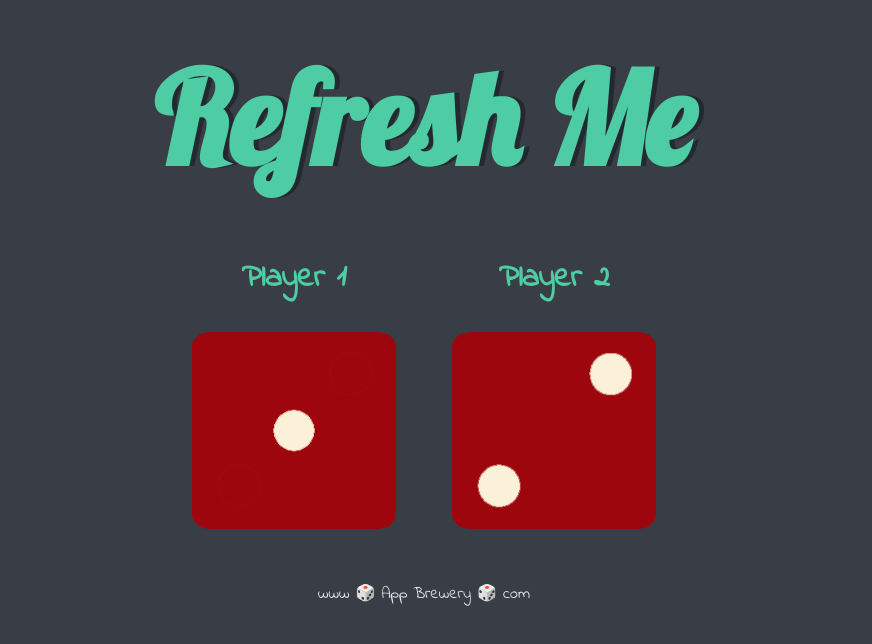
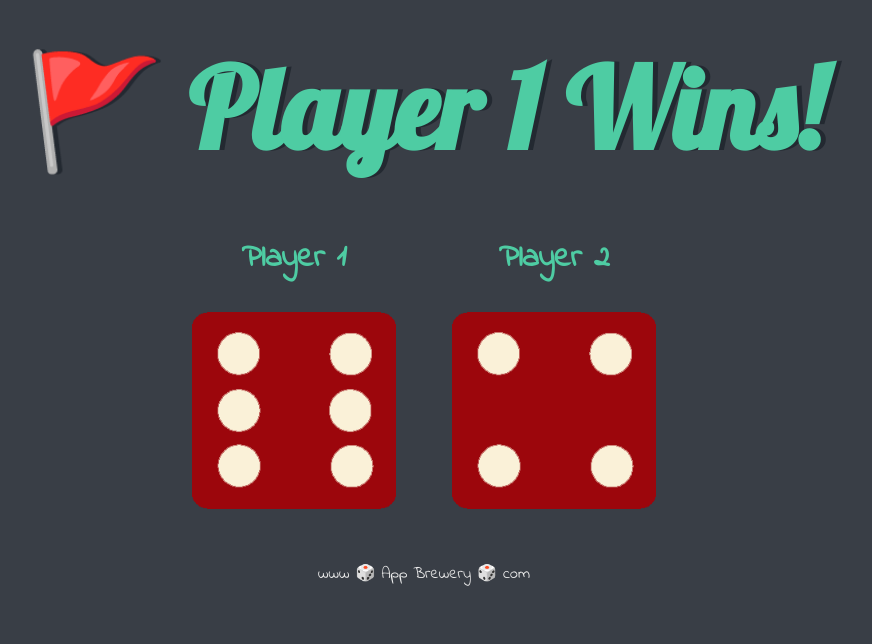
Before and after one commit to ClaudioNoggueira/dicee-game, a plain HTML site: page index.html in a window 1280 px wide. Shown: the whole page, without its empty margins (216-1088 px from the left). Drawn offline with Linux system fonts and the light colour scheme.

Commit message:
script finished

```diff
--- a/script.js
+++ b/script.js
@@ -0,0 +1,15 @@
+var randomNumber1 = Math.floor(Math.random() * 6) + 1;
+var randomNumber2 = Math.floor(Math.random() * 6) + 1;
+
+document.body.querySelectorAll(".dice img")[0].setAttribute("src", "images/dice" + randomNumber1 + ".png");
+document.body.querySelectorAll(".dice img")[0].setAttribute("alt", "dice" + randomNumber1);
+document.body.querySelectorAll(".dice img")[1].setAttribute("src", "images/dice" + randomNumber2 + ".png");
+document.body.querySelectorAll(".dice img")[1].setAttribute("alt", "dice" + randomNumber2);
+
+if (randomNumber1 > randomNumber2) {
+    document.body.querySelector("h1").innerHTML = "🚩 Player 1 Wins!"
+} else if (randomNumber2 > randomNumber1) {
+    document.body.querySelector("h1").textContent = "Player 2 Wins! 🚩";
+} else {
+    document.body.querySelector("h1").textContent = "Draw!";
+}
--- a/style.css
+++ b/style.css
@@ -8,7 +8,7 @@ h1 {
     margin: 30px;
     font-family: 'Lobster', cursive;
     text-shadow: 5px 0 #232931;
-    font-size: 8rem;
+    font-size: 7rem;
     color: #4ECCA3;
 }
 
@@ -29,6 +29,5 @@ h2 {
 footer {
     margin-top: 5%;
     color: #EEEEEE;
-    text-align: center;
     font-family: 'Indie Flower', cursive;
 }
```
